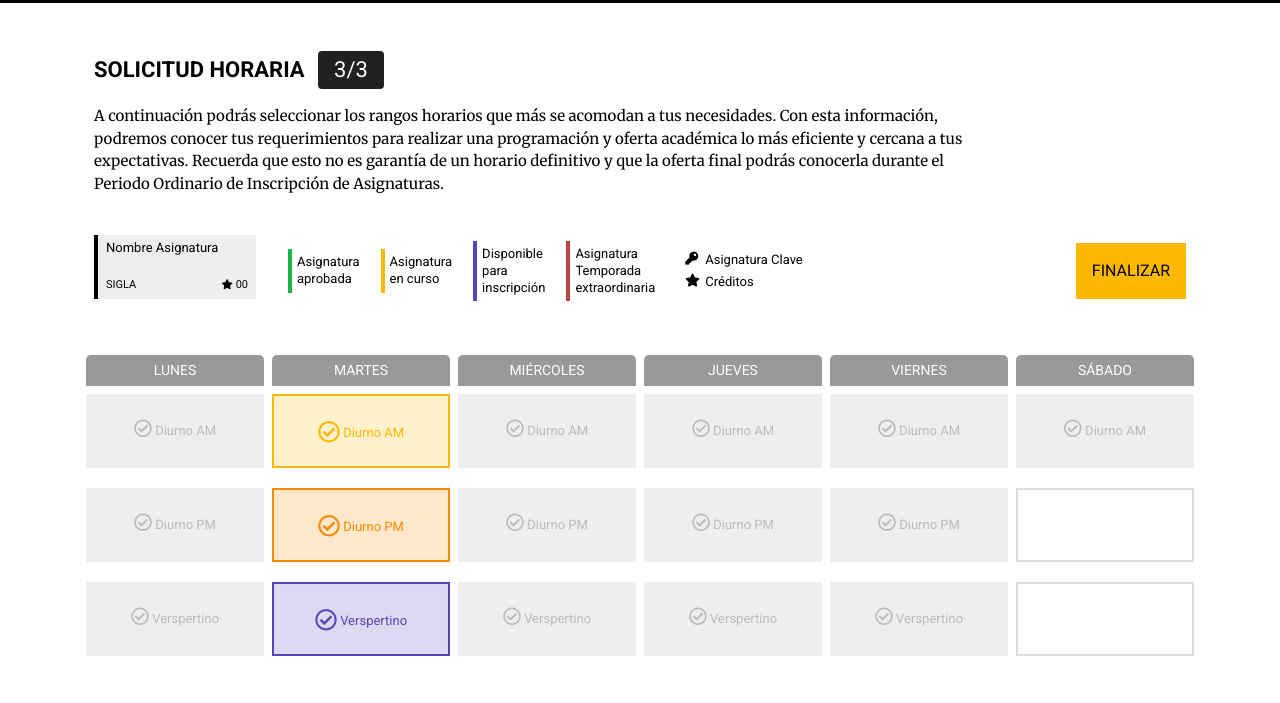
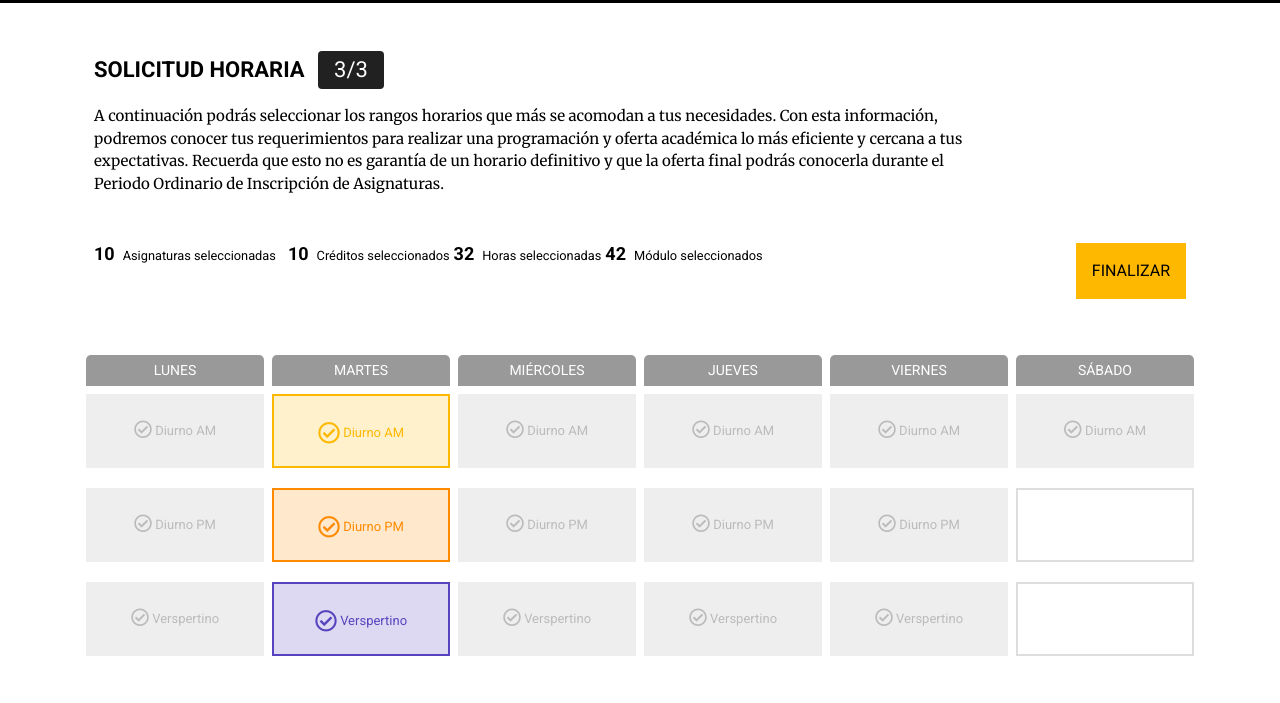
Before and after one commit to pochitax/front-miramas, a website with bundled scripts: page front/solicitud-horaria.html in a window 1280 px wide. Shown: the part 97-800 px from the top of the page. Built offline with nearby package versions, Linux system fonts and the light colour scheme.

Commit message:
Update solicitud-horaria.html

```diff
--- a/front/solicitud-horaria.html
+++ b/front/solicitud-horaria.html
@@ -247,44 +247,15 @@
                             </p>
                         </div>
                     </div>
-                    <div class="row">
-                        <div class="col-md-8">
-                            <div class="row">
-                                <div class="col-3">
-                                    <div class="asignatura">
-                                        <span class="asignatura-titulo">Nombre Asignatura</span>
-                                        <span class="d-flex justify-content-between">
-                                            <span class="asignatura-codigo">SIGLA</span>
-                                            <span class="asignatura-creditos">00</span>
-                                        </span>
-                                    </div>
-                                </div>
-                                <div class="col-9 d-flex justify-content-between align-items-center">
-                                    <span class="datos-progreso aprobado mx-2">
-                                        Asignatura aprobada
-                                    </span>
-                                    <span class="datos-progreso en-curso mx-2">
-                                        Asignatura en curso
-                                    </span>
-                                    <span class="datos-progreso disponible seleccion mx-2">
-                                        Disponible para inscripción
-                                    </span>
-                                    <span class="datos-progreso temporada-extraordinaria mx-2">
-                                        Asignatura Temporada extraordinaria
-                                    </span>
-                                    <span class="datos-progreso lista-datos mx-2">
-                                        <span>
-                                            <i class="fas fa-key mr-2"></i> Asignatura Clave
-                                        </span>
-                                        <span>
-                                            <i class="fas fa-star mr-2"></i> Créditos
-                                        </span>
-                                    </span>
-                                </div>
-                            </div>
+                    <div class="row py-2 mb-0">
+                        <div class="col-4 col-sm-8 my-1 my-lg-0 justify-content-center justify-content-sm-end justify-content-lg-start">
+                            <div class="text-black small d-inline mr-2"><span class="font-weight-bold mr-2 h4">10</span><span class="d-none d-md-inline">Asignaturas seleccionadas</span><span class="d-inline d-md-none">Selección</span></div>
+                            <div class="text-black small d-inline"><span class="font-weight-bold mr-2 h4">10</span><span class="d-none d-md-inline">Créditos seleccionados</span><span class="d-inline d-md-none">Créditos</span></div>
+                            <div class="text-black small d-inline"><span class="font-weight-bold mr-2 h4">32</span><span class="d-none d-md-inline">Horas seleccionadas</span><span class="d-inline d-md-none">Selección</span></div>
+                            <div class="text-black small d-inline"><span class="font-weight-bold mr-2 h4">42</span><span class="d-none d-md-inline">Módulo seleccionados</span><span class="d-inline d-md-none">Selección</span></div>
                         </div>
-                        <div class="col-md-4 d-sm-flex align-items-center justify-content-end">
-                            <a href="#" class="d-none d-sm-inline-block text-uppercase p-3 btn btn-primary">Finalizar</a>
+                        <div class="col-8 col-sm-4 d-flex justify-content-end align-items-center">
+                            <a href="#" class="d-inline-block text-uppercase p-3 btn btn-primary">Finalizar</a>
                         </div>
                     </div>
                 </div>
```
